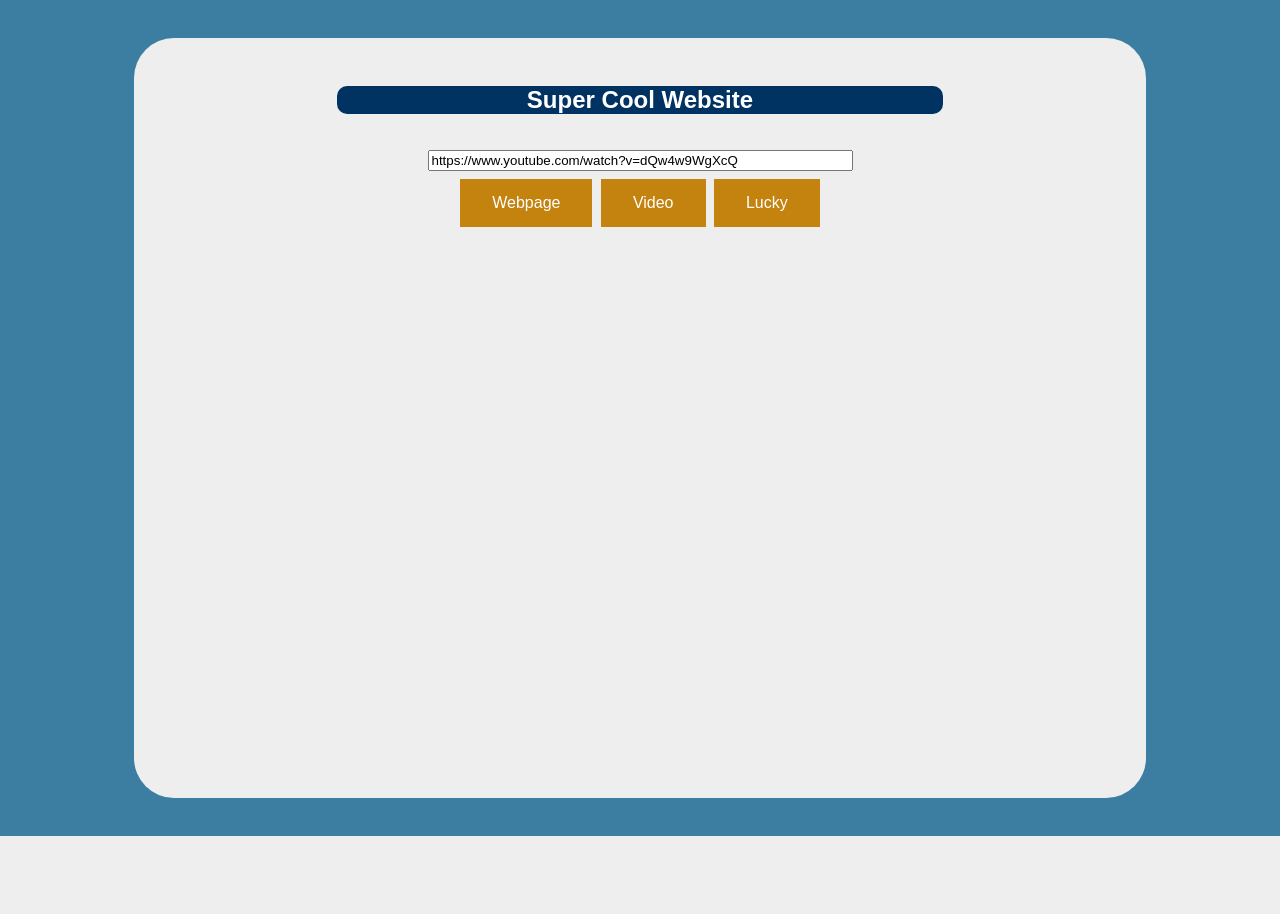
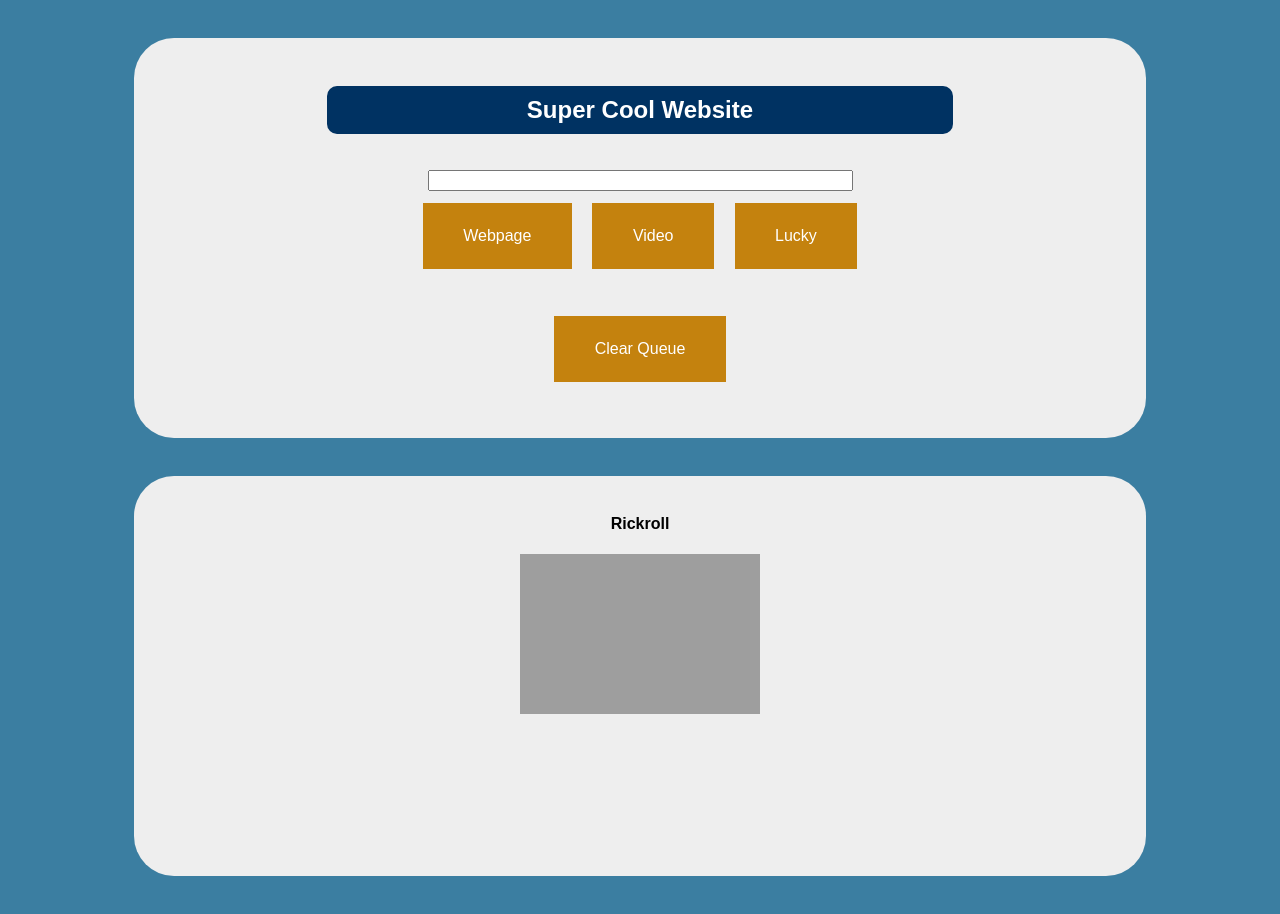
Before and after one commit to connorfjennings/rpi_webpage_requester, a Flask app: page / in a window 1280 px wide. Before the commit the page ends 836 px from the top, so only its background shows below. Run offline with Flask 2, Linux system fonts and the light colour scheme; grey boxes are pictures that could not be loaded.

Commit message:
Update index.html

```diff
--- a/templates/index.html
+++ b/templates/index.html
@@ -9,7 +9,6 @@ body {
 
 form {
   line-height: 30px;
-  height: 80%;
   margin: 3% auto;
   width: 80%;
   overflow: auto;
@@ -19,59 +18,58 @@ h1 {
   text-align: center;
   color: white;
   margin: 3% auto;
+  padding: 1% 1%;
   width: 60%;
   background-color: #003262;
   border-radius: 10px;
 }
 
-#overlay {
+#inputBox {
   width: 80%;
   text-align: center;
   margin: 3% auto;
-  height: 95vh;
+  height: 50vh;
   background-color: #EEEEEE;
   border-radius: 40px;
 }
-#buttons {
-  text-align: left;
-  margin: 3% 30%;
+#thumbnail {
+  width: 30vh;
+  text-align: center;
+  margin: auto auto;
+  height: 20vh;
 }
 .button {
   background-color: #C4820E;
   border: none;
   color: white;
-  padding: 15px 32px;
+  padding: 3% 5%;
   text-align: center;
   text-decoration: none;
   display: inline-block;
   font-size: 16px;
-  margin: 4px 2px;
+  margin: 1% 1%;
   cursor: pointer;
 }
 </style>
 </head>
 <body>
-<section id="overlay">
+<section id="inputBox">
 <br>
 <h1>Super Cool Website</h1>
-
 <form action="/open" method="get">
-  <input type="text" id="submited_text" name="website" value="https://www.youtube.com/watch?v=dQw4w9WgXcQ" size="50"><br>
-  <!---
-  <section id="buttons">
-    <input type="radio" id="webpage" name="method" value="webpage" checked="checked">
-    <label for="webpage">Webpage</label><br>
-    <input type="radio" id="video" name="method" value="video">
-    <label for="video">Video</label><br>
-    <input type="radio" id="lucky" name="method" value="lucky">
-    <label for="lucky">I'm feeling lucky</label><hr>
-   </section>
-  --->
+  <input type="text" id="submited_text" name="website" size="50"><br>
   <input type="submit" name="method" value="Webpage" class="button">
   <input type="submit" name="method" value="Video" class="button">
   <input type="submit" name="method" value="Lucky" class="button">
-  <!input type="submit" value="Submit" class="button">
 </form>
+<form action="/close" method="get">
+	<input type="submit" name="method" value="Clear Queue" class="button">
+</form>
+</section>
+<section id="inputBox">
+<br>
+<h4>Rickroll</h4>
+<img src="https://cdn.vox-cdn.com/thumbor/HWPOwK-35K4Zkh3_t5Djz8od-jE=/0x86:1192x710/fit-in/1200x630/cdn.vox-cdn.com/uploads/chorus_asset/file/22312759/rickroll_4k.jpg" alt="thumbnail" id="thumbnail">
 </section>
 </body>
 </html>
```
